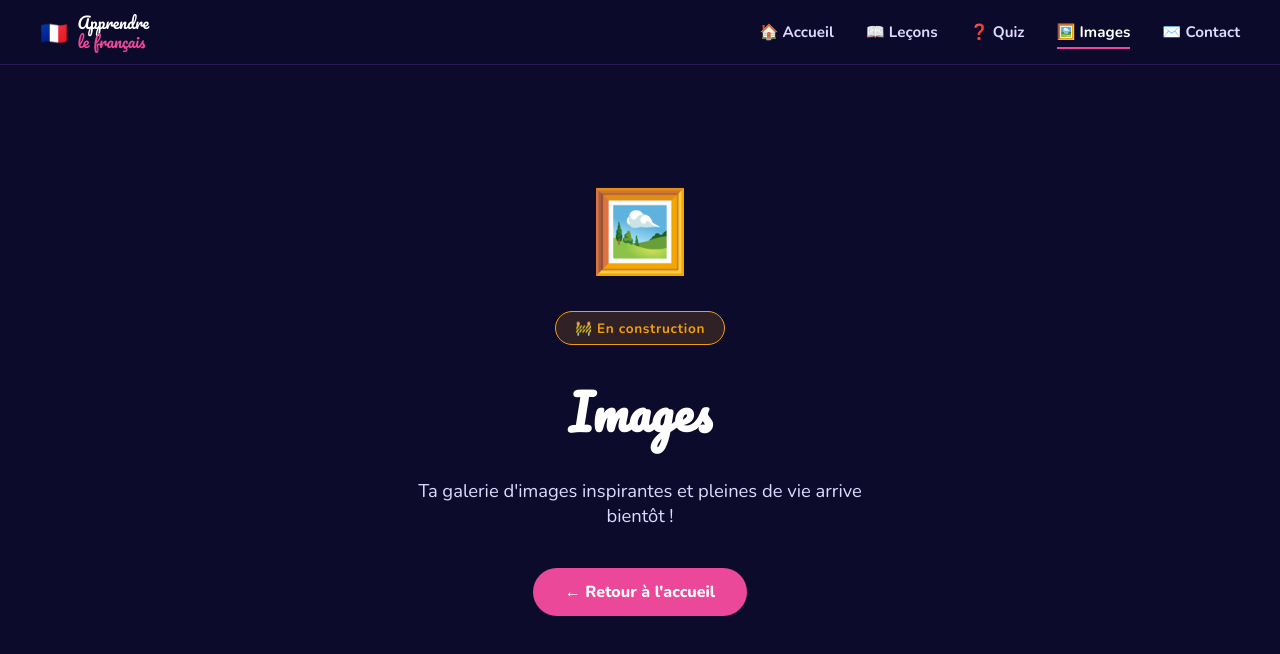
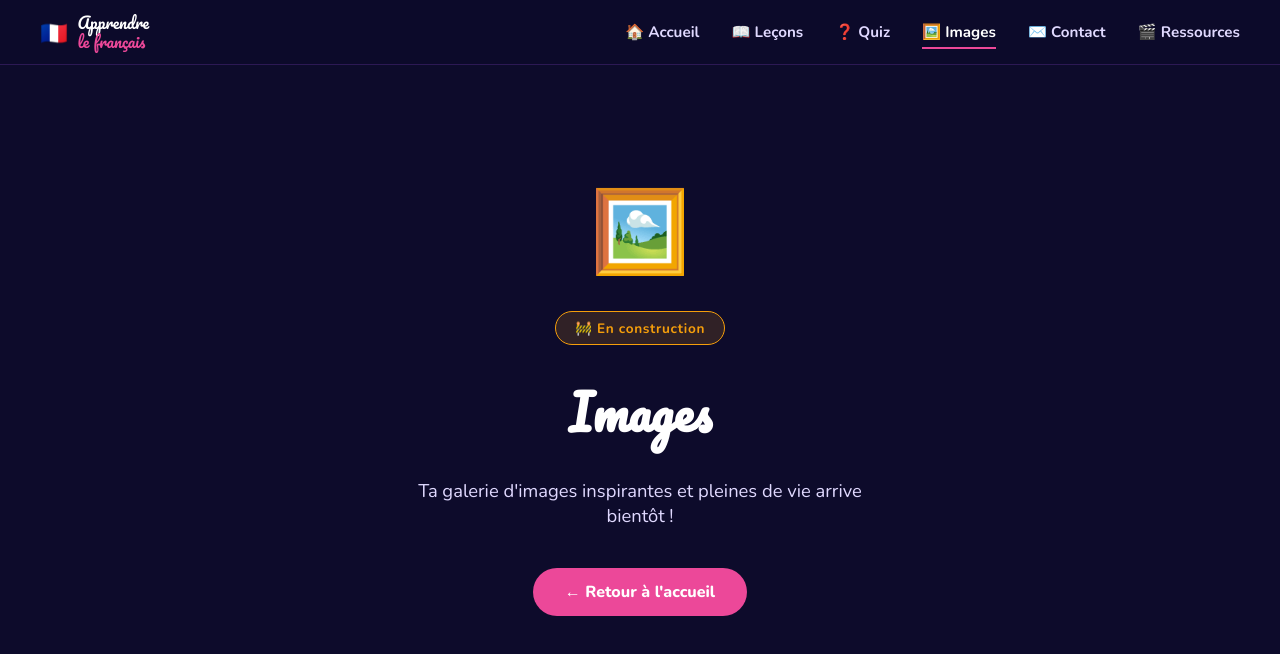
Before and after one commit to Kubots1/tuteuralex, a website: page images.html in a window 1280 px wide. Drawn offline with nearby package versions, Linux system fonts and the light colour scheme.

Commit message:
Update images.html

```diff
--- a/images.html
+++ b/images.html
@@ -20,6 +20,7 @@
       <li><a href="quiz.html">❓ Quiz</a></li>
       <li><a href="images.html" class="active">🖼️ Images</a></li>
       <li><a href="contact.html">✉️ Contact</a></li>
+      <li><a href="ressources.html">🎬 Ressources</a></li>
     </ul>
     <button class="hamburger" onclick="toggleMenu()">☰</button>
   </nav>
```
